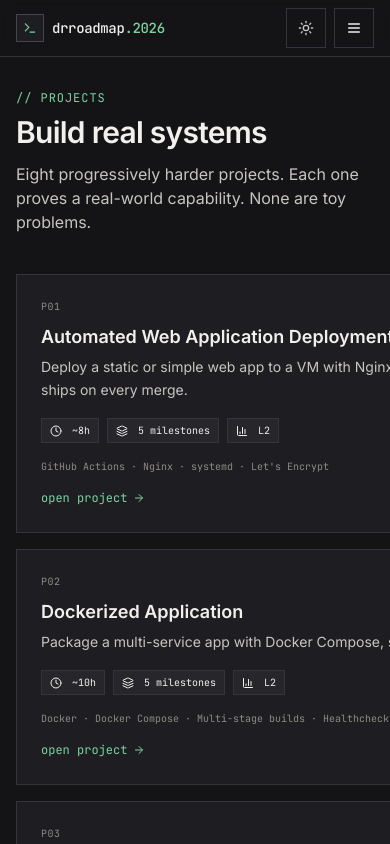
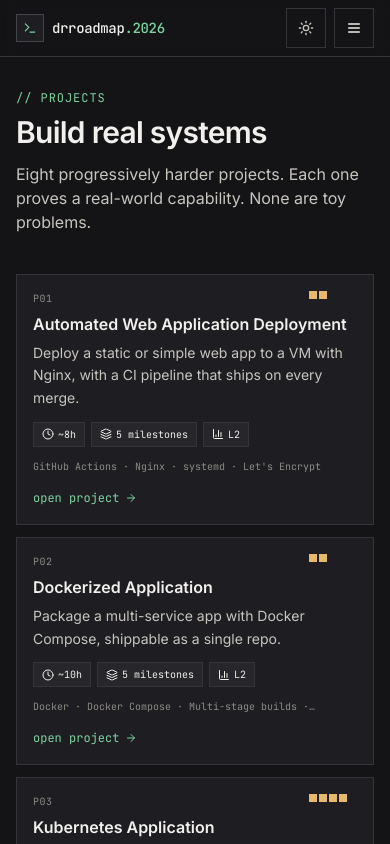
Before and after one commit to YogeshxSaini/devops-roadmap-2026, a Next.js app: page /projects in a window 390 px wide. Shown: the top 844 px of the page. Built offline with nearby package versions, Linux system fonts and the light colour scheme.

Commit message:
fix: projects page's card visibility

```diff
--- a/src/app/projects/page.tsx
+++ b/src/app/projects/page.tsx
@@ -20,48 +20,48 @@ export default function ProjectsIndex() {
         </p>
       </header>
 
-      <div className="grid md:grid-cols-2 gap-4">
+      <div className="grid sm:grid-cols-2 gap-3 sm:gap-4">
         {PROJECTS.map((p, i) => (
           <Link
             key={p.id}
             href={`/projects/${p.slug}`}
-            className="group block border border-border-subtle bg-bg-raised hover:border-accent p-6 transition-colors"
+            className="group block border border-border-subtle bg-bg-raised hover:border-accent active:border-accent p-4 sm:p-6 transition-colors"
           >
-            <div className="flex items-start justify-between gap-3 mb-3">
+            <div className="flex items-start justify-between gap-3 mb-2 sm:mb-3">
               <span className="text-mono text-[10px] text-fg-dim uppercase tracking-wider">
                 P{String(i + 1).padStart(2, '0')}
               </span>
-              <div className="flex items-center gap-0.5">
+              <div className="flex items-center gap-0.5" aria-label={`Difficulty ${p.difficulty} of 5`}>
                 {[1, 2, 3, 4, 5].map((n) => (
                   <span
                     key={n}
-                    className={`w-1.5 h-1.5 ${
+                    className={`w-2 h-2 sm:w-1.5 sm:h-1.5 ${
                       n <= DIFFICULTY_DOTS[p.difficulty] ? 'bg-amber' : 'bg-fg-dim/30'
                     }`}
                   />
                 ))}
               </div>
             </div>
-            <h2 className="text-lg font-semibold group-hover:text-accent transition-colors leading-tight">
+            <h2 className="text-base sm:text-lg font-semibold group-hover:text-accent transition-colors leading-tight">
               {p.name}
             </h2>
-            <p className="mt-2 text-sm text-fg-muted leading-relaxed">{p.summary}</p>
-            <div className="mt-4 flex flex-wrap gap-2 text-mono text-[10px]">
-              <span className="px-2 py-1 border border-border-subtle bg-bg-overlay">
+            <p className="mt-2 text-sm text-fg-muted leading-relaxed line-clamp-3 sm:line-clamp-none">{p.summary}</p>
+            <div className="mt-3 sm:mt-4 flex flex-wrap gap-1.5 sm:gap-2 text-mono text-[10px]">
+              <span className="inline-flex items-center px-2 py-1 border border-border-subtle bg-bg-overlay">
                 <Clock className="inline w-3 h-3 mr-1" /> ~{p.estimatedHours}h
               </span>
-              <span className="px-2 py-1 border border-border-subtle bg-bg-overlay">
+              <span className="inline-flex items-center px-2 py-1 border border-border-subtle bg-bg-overlay">
                 <Layers className="inline w-3 h-3 mr-1" /> {p.milestones.length} milestones
               </span>
-              <span className="px-2 py-1 border border-border-subtle bg-bg-overlay">
+              <span className="inline-flex items-center px-2 py-1 border border-border-subtle bg-bg-overlay">
                 <BarChart3 className="inline w-3 h-3 mr-1" /> L{p.difficulty}
               </span>
             </div>
-            <div className="mt-4 text-mono text-[10px] text-fg-dim truncate">
+            <div className="mt-3 sm:mt-4 text-mono text-[10px] text-fg-dim line-clamp-1 sm:line-clamp-none">
               {p.technologies.map((t) => t.name).join(' · ')}
             </div>
-            <div className="mt-4 inline-flex items-center gap-1.5 text-mono text-xs text-accent group-hover:underline">
-              open project <ArrowRight className="w-3 h-3" />
+            <div className="mt-4 inline-flex items-center gap-1.5 text-mono text-xs text-accent">
+              open project <ArrowRight className="w-3 h-3 transition-transform group-hover:translate-x-0.5" />
             </div>
           </Link>
         ))}
```
Also changed, not shown: 1 other file (tests, documents, lock files or other folders).
